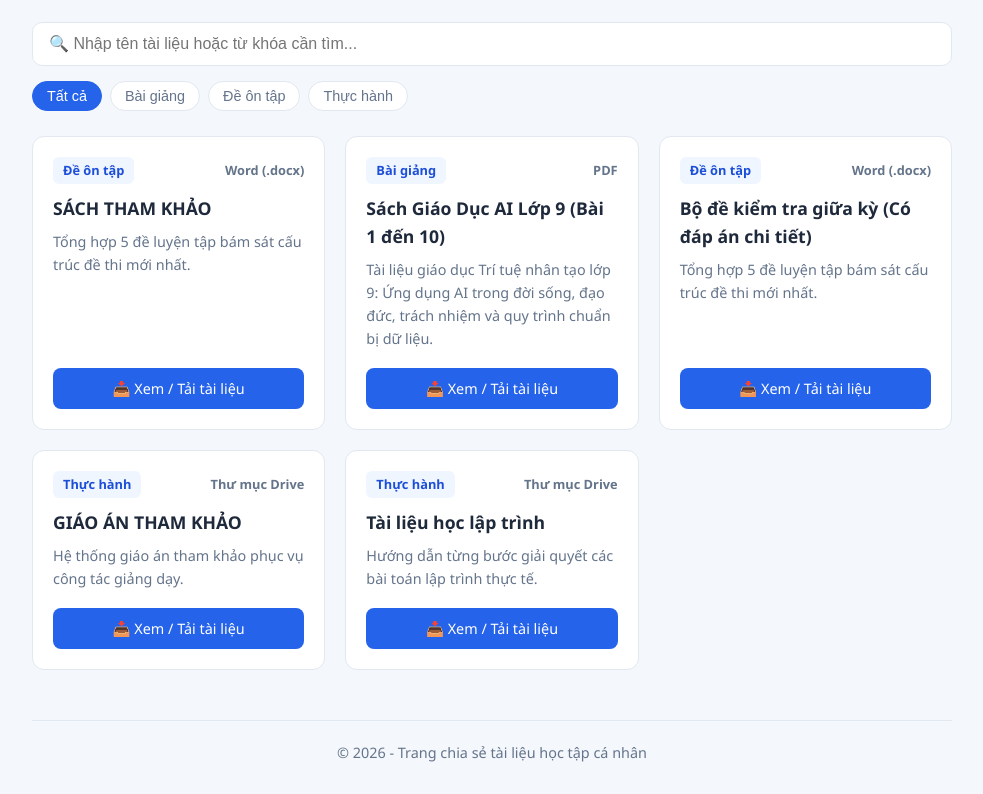
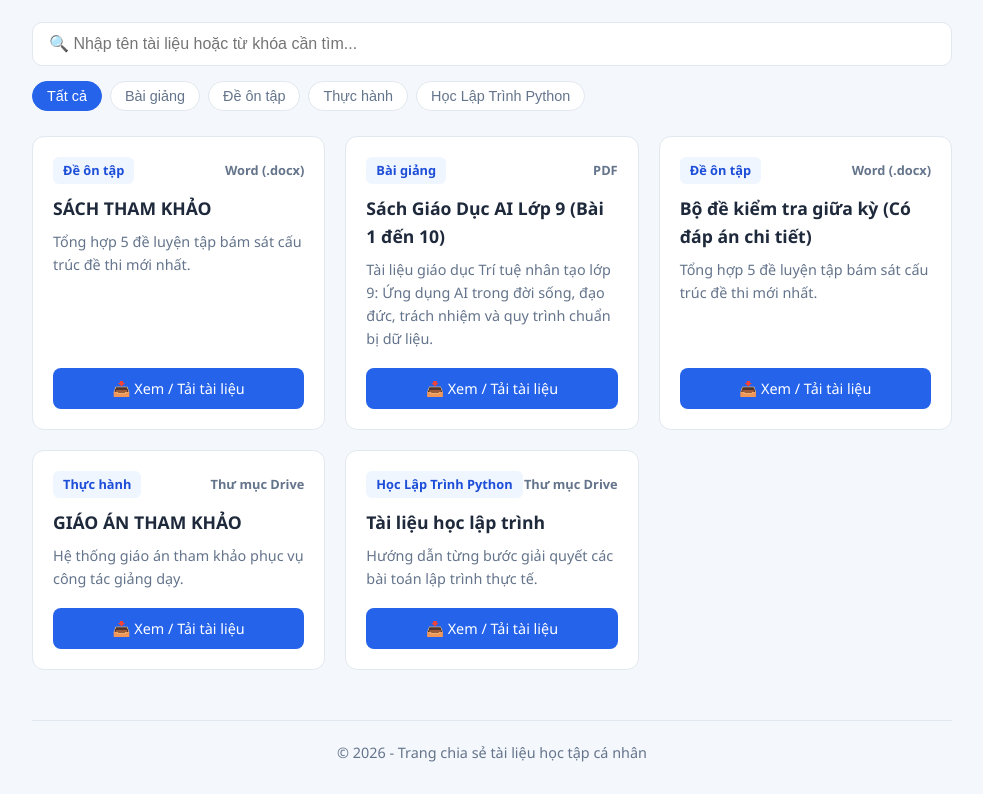
Before and after one commit to thiphuoclanhdata-svg/mrlanh, a plain HTML site: page index.html in a window 1280 px wide. Shown: the part 134-928 px from the top of the page, without its empty margins (148-1131 px from the left). Drawn offline with Linux system fonts and the light colour scheme.

Commit message:
index.html

```diff
--- a/index.html
+++ b/index.html
@@ -200,6 +200,7 @@
         <button class="tab-btn" onclick="setCategory('Bài giảng', this)">Bài giảng</button>
         <button class="tab-btn" onclick="setCategory('Đề ôn tập', this)">Đề ôn tập</button>
         <button class="tab-btn" onclick="setCategory('Thực hành', this)">Thực hành</button>
+        <button class="tab-btn" onclick="setCategory('Học Lập Trình Python', this)">Học Lập Trình Python</button>
       </div>
     </div>
 
@@ -242,7 +243,7 @@
       },
       {
         title: "Tài liệu học lập trình",
-        category: "Thực hành",
+        category: "Học Lập Trình Python",
         type: "Thư mục Drive",
         desc: "Hướng dẫn từng bước giải quyết các bài toán lập trình thực tế.",
         link: "https://drive.google.com/drive/folders/1fTKNWKGFxIJU52Zd4tcwDOh72PiGMfDY?usp=sharing"
```
